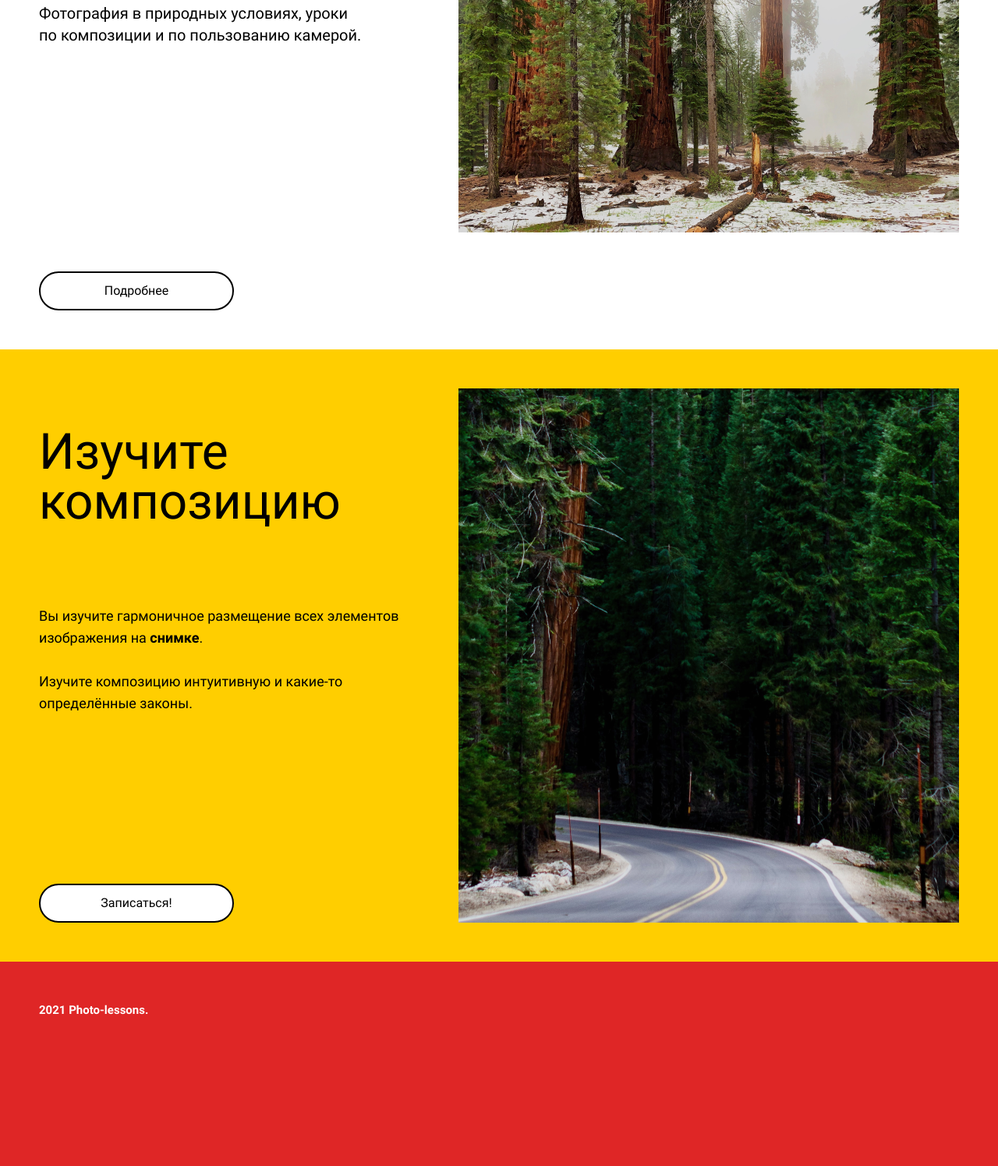
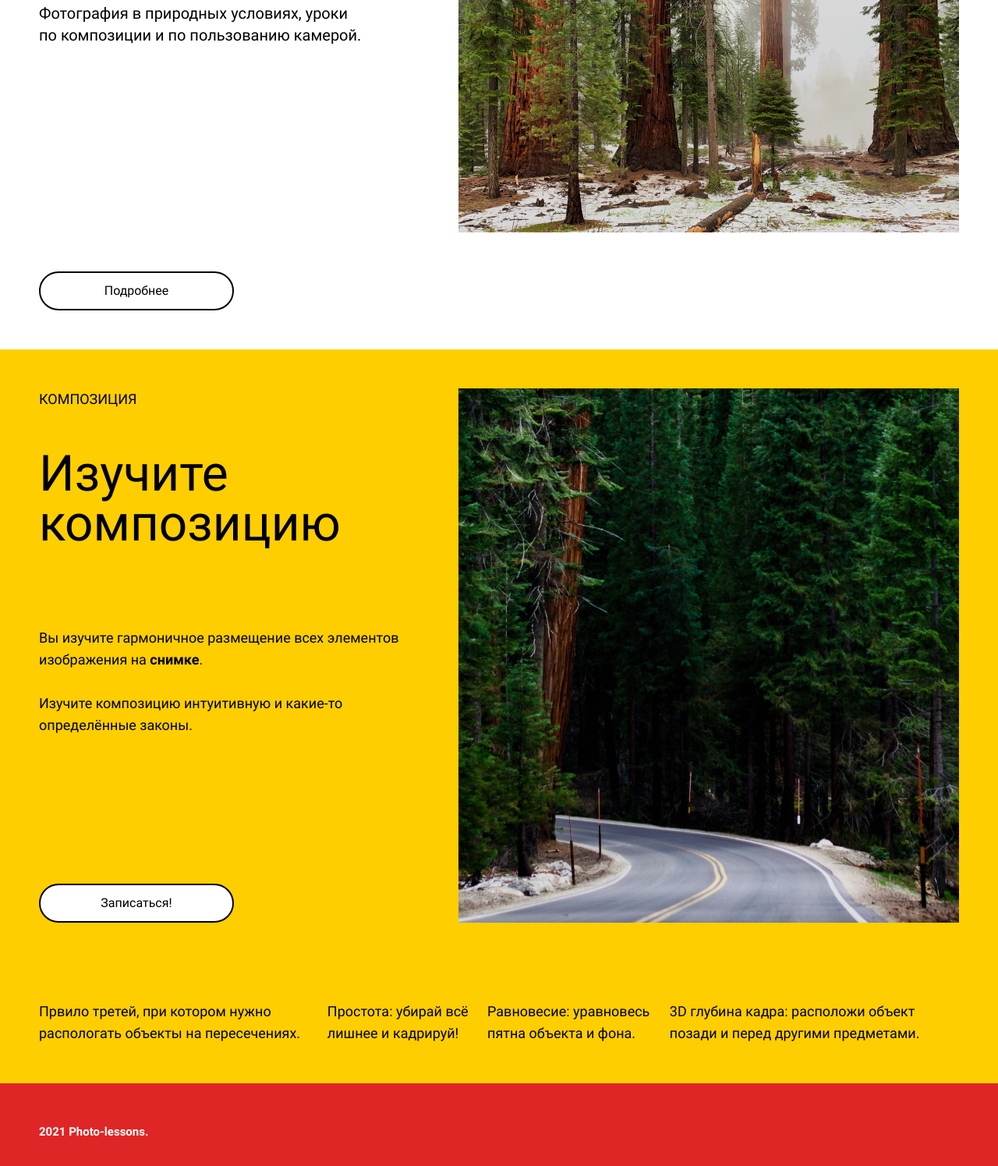
Before and after one commit to PolinaRu/photography-course, a plain HTML site: page index.html in a window 1280 px wide. Shown: the part 395-1890 px from the top of the page at 78% size. Before the commit the page ends 1752 px from the top, so only its background shows below. Drawn offline with Linux system fonts and the light colour scheme.

Commit message:
block2 done

```diff
--- /dev/null
+++ b/blocks/defblock/__bottom-text/defblock__bottom-text.css
@@ -0,0 +1,13 @@
+.defblock__bottom-text {
+  --count-block: 4;
+
+  font-size: 18px;
+  font-weight: 400;
+  line-height: 28px;
+  letter-spacing: 0em;
+  text-align: left;
+
+  margin: 0;
+  padding: 0;
+  max-width: calc((100% - (var(--count-block) -1)*40px) / var(--count-block));
+}
--- /dev/null
+++ b/blocks/defblock/__bottom/defblock__bottom.css
@@ -0,0 +1,8 @@
+.defblock__bottom {
+  grid-area: bottom;
+  display: flex;
+  flex-direction: row;
+  justify-content: space-between;
+  /*gap: 50px;*/
+  margin-top: 100px;
+}
--- /dev/null
+++ b/blocks/defblock/__subtitle/defblock__subtitle.css
@@ -0,0 +1,10 @@
+.defblock__subtitle {
+  font-size: 18px;
+  font-weight: 400;
+  line-height: 28px;
+  letter-spacing: 0em;
+  text-align: left;
+  text-transform: uppercase;
+
+  margin: 0;
+}
--- a/index.html
+++ b/index.html
@@ -11,7 +11,7 @@
     <header class="header">
       <img src="./image/Arrow.svg" alt="Курсор" class="header__arrow" />
       <menu class="header__menu">
-        <li><a href="#" class="header__menu-item">Композиция</a></li>
+        <li><a href="#composition" class="header__menu-item">Композиция</a></li>
         <li><a href="#" class="header__menu-item">Камера</a></li>
         <li><a href="#" class="header__menu-item">Поиск заказов</a></li>
       </menu>
@@ -27,11 +27,19 @@
       </section>
       <section class="defblock defblock_yellow">
         <div class="defblock__aside defblock__aside_yellow">
+          <a name="composition"></a>
+          <p class="defblock__subtitle">Композиция</p>
         <h2 class="defblock__title defblock__title_yellow">Изучите композицию</h2>
         <img src="./image/forest 2.png" alt="дорога в лесу." class="defblock__img"/>
         <p class="defblock__text defblock__text_yellow">Вы&nbsp;изучите гармоничное размещение всех элементов изображения на&nbsp;<span class="defblock__text_span">снимке</span>.
           <br><br>Изучите композицию интуитивную и&nbsp;какие-то определённые законы.</p>
         <button class="defblock__button">Записаться!</button>
+        </div>
+        <div class="defblock__bottom">
+          <p class="defblock__bottom-text">Првило третей, при котором нужно распологать объекты на&nbsp;пересечениях.</p>
+          <p class="defblock__bottom-text">Простота: убирай всё лишнее и&nbsp;кадрируй!</p>
+          <p class="defblock__bottom-text">Равновесие: уравновесь пятна объекта и&nbsp;фона.</p>
+          <p class="defblock__bottom-text">3D&nbsp;глубина кадра: расположи объект позади и&nbsp;перед другими предметами.</p>
         </div>
       </section>
     </main>
--- a/pages/index.css
+++ b/pages/index.css
@@ -16,3 +16,6 @@
 @import url(../blocks/defblock/__text/defblock__text.css);
 @import url(../blocks/defblock/__button/defblock__button.css);
 @import url(../blocks/defblock/__aside/defblock__aside.css);
+@import url(../blocks/defblock/__subtitle/defblock__subtitle.css);
+@import url(../blocks/defblock/__bottom-text/defblock__bottom-text.css);
+@import url(../blocks/defblock/__bottom/defblock__bottom.css);
```
